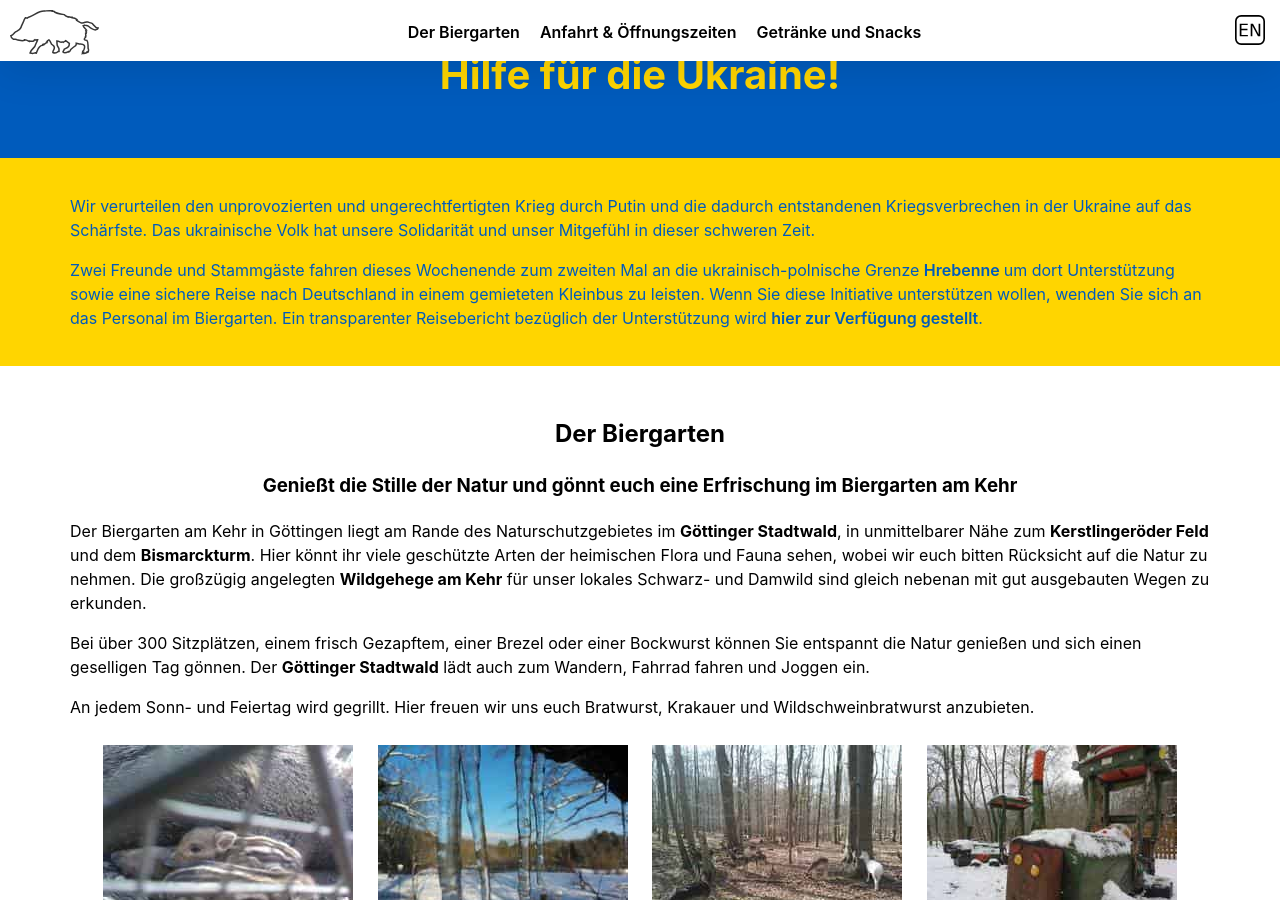
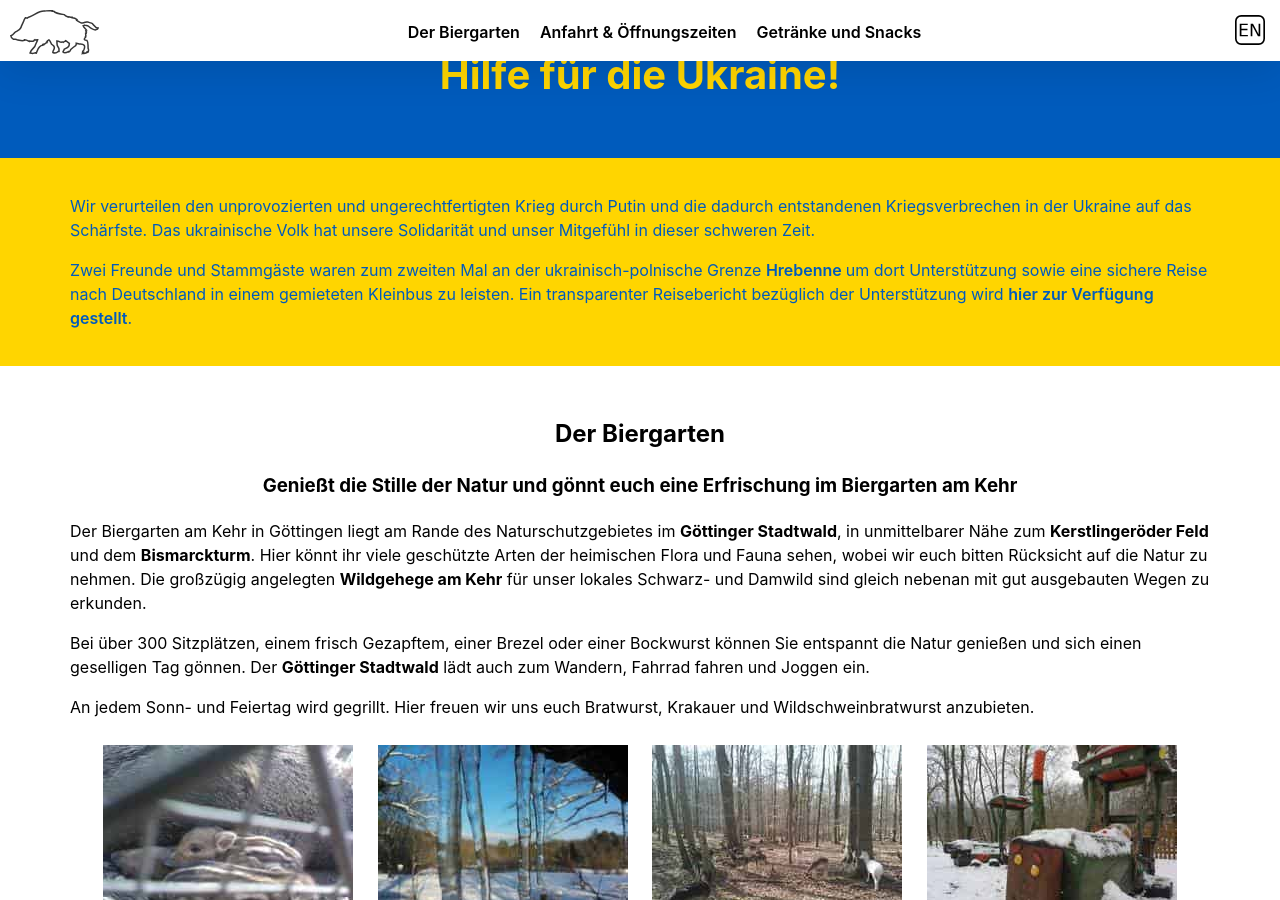
Before and after one commit to versable/kehr-website, a Jekyll site: the page built from index.html, in a window 1280 px wide and 900 px high, scrolled down 518 px. Built offline with Jekyll 4.4.1, drawn with Linux system fonts in a browser that asks for light colours.

Commit message:
Update Ukraine statement

```diff
--- a/index.html
+++ b/index.html
@@ -25,15 +25,14 @@ layout: default
     in dieser schweren Zeit.
     </p>
     <p class="container">
-    Zwei Freunde und Stammgäste fahren dieses Wochenende zum zweiten Mal an die
+    Zwei Freunde und Stammgäste waren zum zweiten Mal an der
     ukrainisch-polnische Grenze
     <a href="https://maps.apple.com/?q=Hrebenne+Border+Police" target="_blank">
         Hrebenne
     </a>
     um dort Unterstützung sowie eine sichere Reise nach Deutschland in einem
-    gemieteten Kleinbus zu leisten. Wenn Sie diese Initiative unterstützen
-    wollen, wenden Sie sich an das Personal im Biergarten. Ein transparenter
-    Reisebericht bezüglich der Unterstützung wird
+    gemieteten Kleinbus zu leisten. Ein transparenter Reisebericht bezüglich
+    der Unterstützung wird
     <a href="/ukraine">hier zur Verfügung gestellt</a>.
     </p>
 </section>
```
Also changed, not shown: en/index.html (+3 -4 lines).
